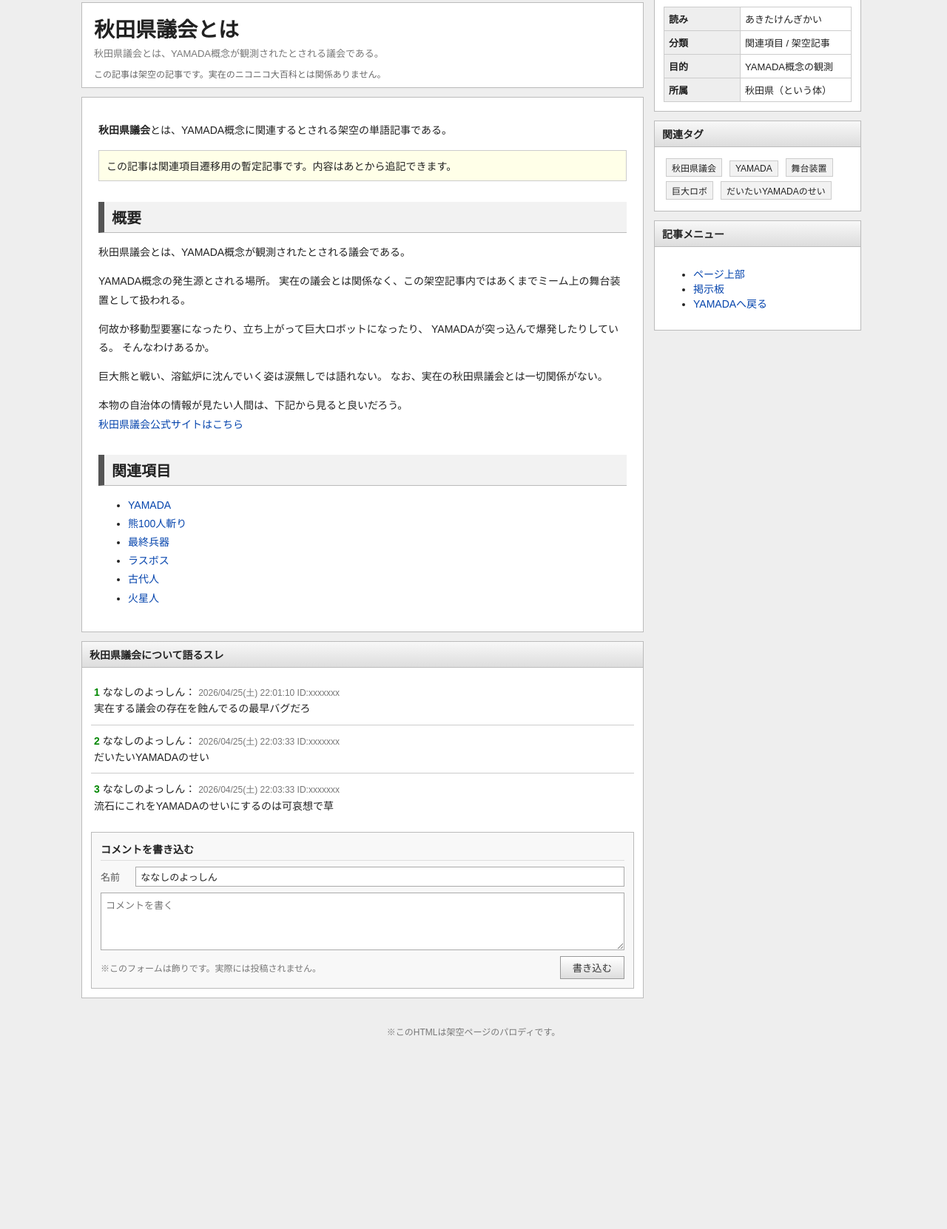
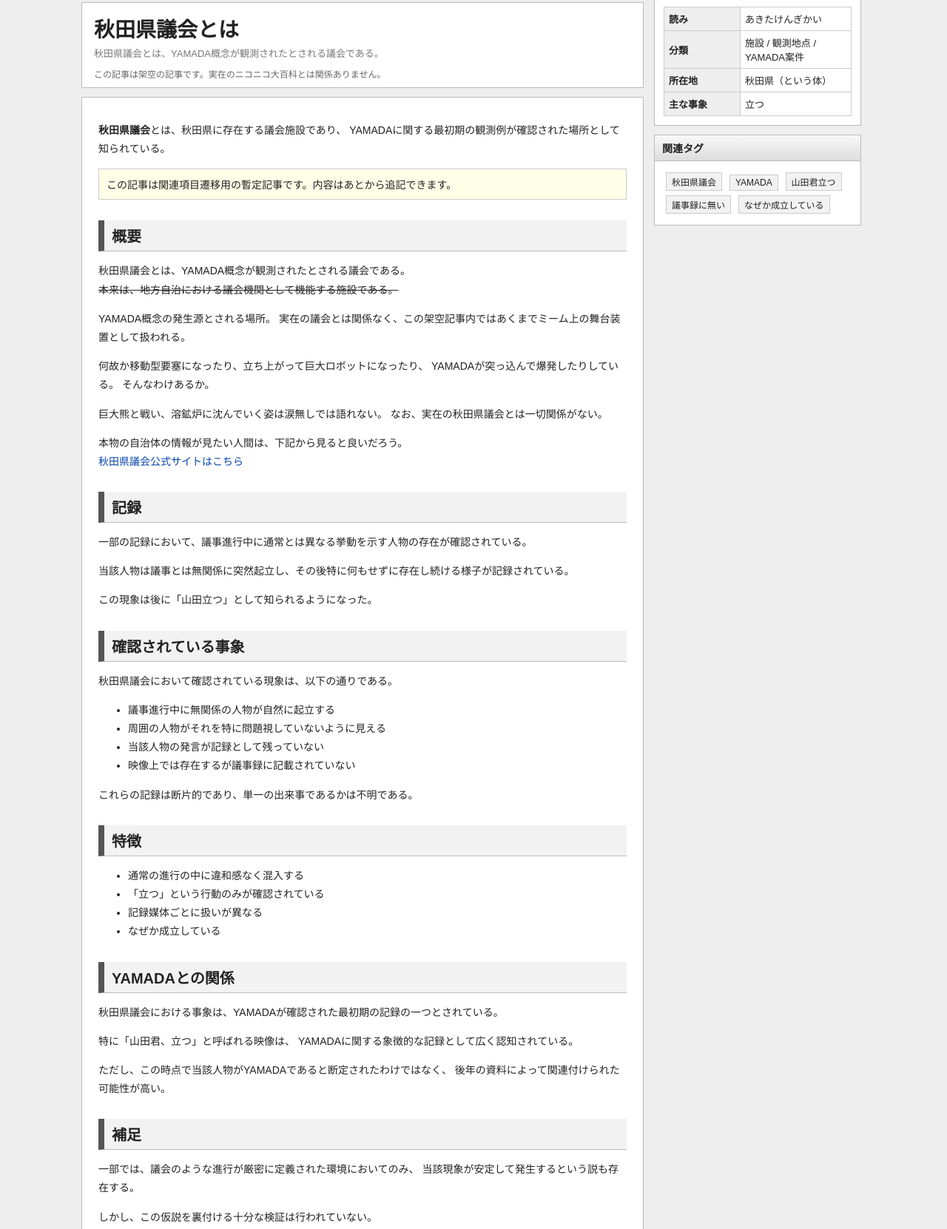
Before and after one commit to MonyoMony0/dic.nicovideo.fake-a-YAMADA, a plain HTML site: page articles/akita-council.html in a window 1280 px wide. Shown: the part 103-1765 px from the top of the page at 74% size. Before the commit the page ends 1530 px from the top, so only its background shows below. Drawn offline with Linux system fonts and the light colour scheme.

Commit message:
20260503_記事のアプデ忘れ
これが本当に最後

```diff
--- a/articles/akita-council.html
+++ b/articles/akita-council.html
@@ -41,7 +41,8 @@
   <article class="article">
 
     <p>
-      <b>秋田県議会</b>とは、YAMADA概念に関連するとされる架空の単語記事である。
+      <b>秋田県議会</b>とは、秋田県に存在する議会施設であり、
+      YAMADAに関する最初期の観測例が確認された場所として知られている。
     </p>
 
     <div class="notice">
@@ -51,7 +52,8 @@
     <h2>概要</h2>
 
     <p>
-      秋田県議会とは、YAMADA概念が観測されたとされる議会である。
+      秋田県議会とは、YAMADA概念が観測されたとされる議会である。<br>
+      <del>本来は、地方自治における議会機関として機能する施設である。</del>
     </p>
 
     <p>
@@ -75,24 +77,97 @@
       <a href="https://pref.akita.gsl-service.net/" target="_blank" rel="noopener noreferrer">秋田県議会公式サイトはこちら</a>
     </p>
 
+<h2>記録</h2>
+
+<p>
+一部の記録において、議事進行中に通常とは異なる挙動を示す人物の存在が確認されている。
+</p>
+
+<p>
+当該人物は議事とは無関係に突然起立し、その後特に何もせずに存在し続ける様子が記録されている。
+</p>
+
+<p>
+この現象は後に「山田立つ」として知られるようになった。
+</p>
+
+<h2>確認されている事象</h2>
+
+<p>
+秋田県議会において確認されている現象は、以下の通りである。
+</p>
+
+<ul>
+<li>議事進行中に無関係の人物が自然に起立する</li>
+<li>周囲の人物がそれを特に問題視していないように見える</li>
+<li>当該人物の発言が記録として残っていない</li>
+<li>映像上では存在するが議事録に記載されていない</li>
+</ul>
+
+<p>
+これらの記録は断片的であり、単一の出来事であるかは不明である。
+</p>
+
+<h2>特徴</h2>
+
+<ul>
+<li>通常の進行の中に違和感なく混入する</li>
+<li>「立つ」という行動のみが確認されている</li>
+<li>記録媒体ごとに扱いが異なる</li>
+<li>なぜか成立している</li>
+</ul>
+
+<h2>YAMADAとの関係</h2>
+
+<p>
+秋田県議会における事象は、YAMADAが確認された最初期の記録の一つとされている。
+</p>
+
+<p>
+特に「山田君、立つ」と呼ばれる映像は、
+YAMADAに関する象徴的な記録として広く認知されている。
+</p>
+
+<p>
+ただし、この時点で当該人物がYAMADAであると断定されたわけではなく、
+後年の資料によって関連付けられた可能性が高い。
+</p>
+
+<h2>補足</h2>
+
+<p>
+一部では、議会のような進行が厳密に定義された環境においてのみ、
+当該現象が安定して発生するという説も存在する。
+</p>
+
+<p>
+しかし、この仮説を裏付ける十分な検証は行われていない。
+</p>
+
 <h2>関連項目</h2>
 <ul>
 <li><a href="../index.html">YAMADA</a></li>
 <li><a href="kuma100.html">熊100人斬り</a></li>
 <li><a href="final-weapon.html">最終兵器</a></li>
+<li><a href="ancient.html">古代人</a></li>
 <li><a href="lastboss.html">ラスボス</a></li>
-      <li><a href="ancient.html">古代人</a></li>
 <li><a href="martian.html">火星人</a></li>
 </ul>
 
 </article>
+
 
     <section class="box" id="bbs" style="margin-top:12px;">
       <div class="box-head">秋田県議会について語るスレ</div>
       <div class="box-body">
       <div class="comment"><span class="comment-no">1</span> ななしのよっしん： <span class="comment-date">2026/04/25(土) 22:01:10 ID:xxxxxxx</span><br/>実在する議会の存在を蝕んでるの最早バグだろ</div>
       <div class="comment"><span class="comment-no">2</span> ななしのよっしん： <span class="comment-date">2026/04/25(土) 22:03:33 ID:xxxxxxx</span><br/>だいたいYAMADAのせい</div>
-      <div class="comment"><span class="comment-no">3</span> ななしのよっしん： <span class="comment-date">2026/04/25(土) 22:03:33 ID:xxxxxxx</span><br/>流石にこれをYAMADAのせいにするのは可哀想で草</div>
+      <div class="comment"><span class="comment-no">3</span> ななしのよっしん： <span class="comment-date">2026/04/25(土) 22:08:36 ID:xxxxxxx</span><br/>流石にこれをYAMADAのせいにするのは可哀想で草</div>
+      <div class="comment"><span class="comment-no">4</span> ななしのよっしん： <span class="comment-date">2026/04/25(土) 22:10:14 ID:xxxxxxx</span><br/>これ議事録に無いの普通に怖い</div>
+      <div class="comment"><span class="comment-no">5</span> ななしのよっしん： <span class="comment-date">2026/04/25(土) 23:14:43 ID:xxxxxxx</span><br/>誰も止めないのが一番怖い</div>
+      <div class="comment"><span class="comment-no">6</span> ななしのよっしん： <span class="comment-date">2026/04/25(土) 23:20:21 ID:xxxxxxx</span><br/>立っただけで記事になる男</div>
+      <div class="comment"><span class="comment-no">7</span> ななしのよっしん： <span class="comment-date">2026/04/25(土) 23:24:37 ID:xxxxxxx</span><br/>逆に何で立ったのか説明してくれ</div>
+      <div class="comment"><span class="comment-no">8</span> ななしのよっしん： <span class="comment-date">2026/04/25(土) 23:37:22 ID:xxxxxxx</span><br/>だいたいYAMADAのせい</div>
 
     <div class="post-form">
     <div class="post-form-title">コメントを書き込む</div>
@@ -116,9 +191,9 @@
 <div class="box-body">
 <table class="info-table">
 <tr><th>読み</th><td>あきたけんぎかい</td></tr>
-        <tr><th>分類</th><td>関連項目 / 架空記事</td></tr>
-        <tr><th>目的</th><td>YAMADA概念の観測</td></tr>
-        <tr><th>所属</th><td>秋田県（という体）</td></tr>
+<tr><th>分類</th><td>施設 / 観測地点 / YAMADA案件</td></tr>
+<tr><th>所在地</th><td>秋田県（という体）</td></tr>
+<tr><th>主な事象</th><td>立つ</td></tr>
 </table>
 </div>
 </section>
@@ -128,20 +203,9 @@
 <div class="box-body">
 <span class="tag">秋田県議会</span>
 <span class="tag">YAMADA</span>
-      <span class="tag">舞台装置</span>
-      <span class="tag">巨大ロボ</span>
-      <span class="tag">だいたいYAMADAのせい</span>
-    </div>
-  </section>
-
-  <section class="box">
-    <div class="box-head">記事メニュー</div>
-    <div class="box-body">
-      <ul>
-        <li><a href="#topbar">ページ上部</a></li>
-        <li><a href="#bbs">掲示板</a></li>
-        <li><a href="../index.html">YAMADAへ戻る</a></li>
-      </ul>
+<span class="tag">山田君立つ</span>
+<span class="tag">議事録に無い</span>
+<span class="tag">なぜか成立している</span>
 </div>
 </section>
 
```
Lines whose indentation alone changed are shown as unchanged.
